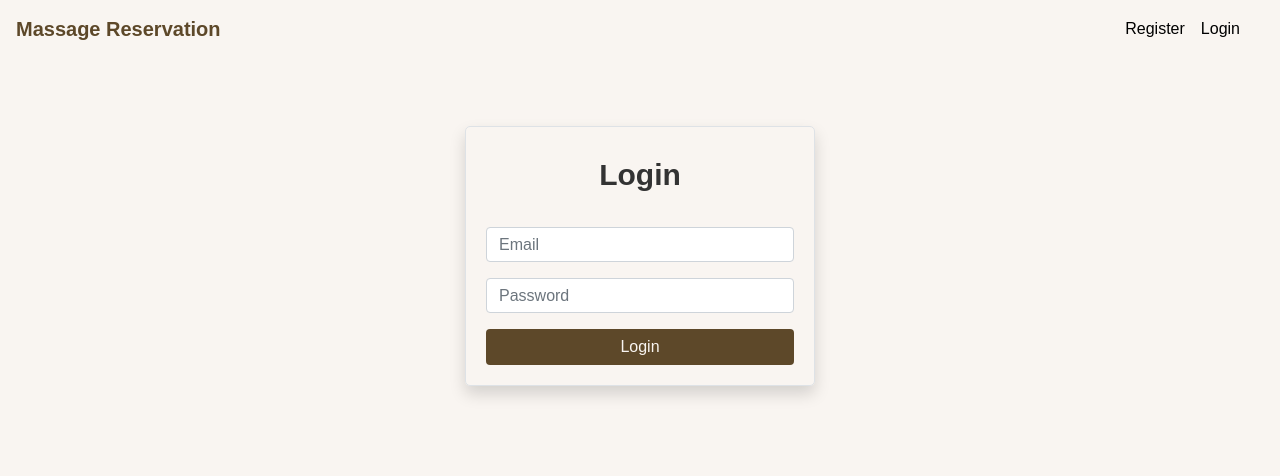
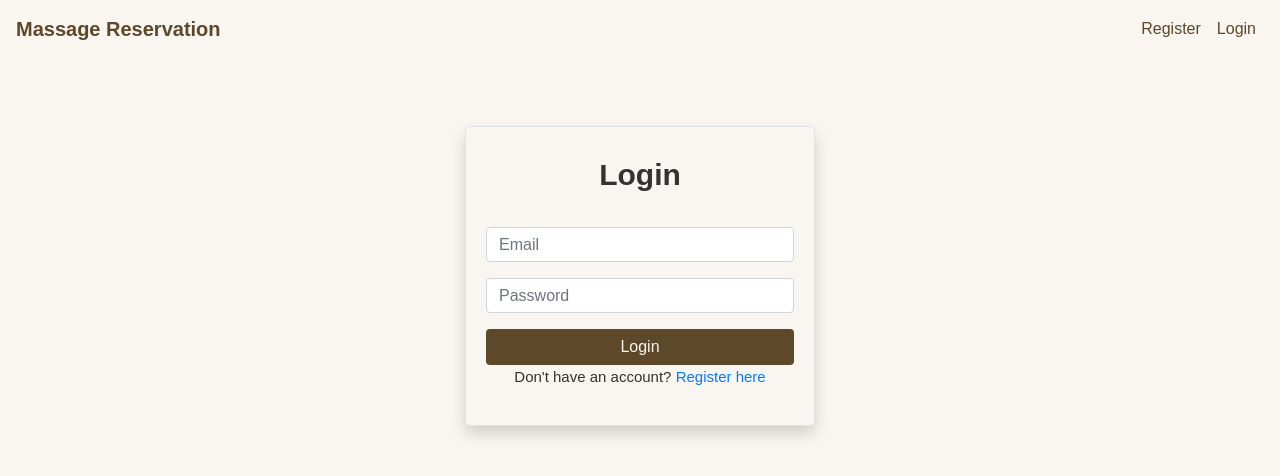
Before and after one commit to ms-eshghi/massageWebSite, a React (Create React App) app in the folder client/: page /login in a window 1280 px wide. Shown: the top 476 px of the page. Built offline with nearby package versions, Linux system fonts and the light colour scheme.

Commit message:
update login

```diff
--- a/client/src/components/Navbar.js
+++ b/client/src/components/Navbar.js
@@ -38,11 +38,11 @@ function Navbar() {
             ></i>
           </span>
         </button>
-        <div className="collapse navbar-collapse" id="navbarNav">
-          <ul className="navbar-nav mr-3">
+        <div className="collapse navbar-collapse " id="navbarNav">
+          <ul className="navbar-nav">
             {user ? (
               <>
-                <div className="dropdown dpnav">
+                <div className="dropdown dpnav ">
                   <button
                     class="btn btn-secondary dropdown-toggle"
                     type="button"
@@ -57,7 +57,7 @@ function Navbar() {
                     <i className="fa fa-user"></i>{" "}
                     {capitalizeFirstWord(user.name)}
                   </button>
-                  <div class="dropdown-menu">
+                  <div class="dropdown-menu ">
                     <a class="dropdown-item" href="/profile">
                       Profile
                     </a>
--- a/client/src/index.css
+++ b/client/src/index.css
@@ -27,7 +27,8 @@ code {
   height: 100%;
 }
 .nav-link{
-  color:black;
+  color: #5d4829;
+
 }
 .navbar-brand{
 color: black;
@@ -36,6 +37,8 @@ color: black;
   margin-left: auto !important;
 
 }
+
+
 .smallimg{
   height:200px;
   width: 100% !important;
--- a/client/src/screens/Loginscreen.js
+++ b/client/src/screens/Loginscreen.js
@@ -2,6 +2,7 @@ import React, { useState, useEffect } from "react";
 import axios from "axios";
 import Loader from "../components/Loader";
 import Error from "../components/Error";
+import { Link } from "react-router-dom";
 
 function Loginscreen() {
   const [email, setemail] = useState("");
@@ -74,7 +75,7 @@ function Loginscreen() {
               >
                 {loading ? "Loading..." : "Login"}
               </button>
-
+              <p>Don't have an account? <Link to="/register">Register here</Link></p>
             </div>
 
           </div>
```
